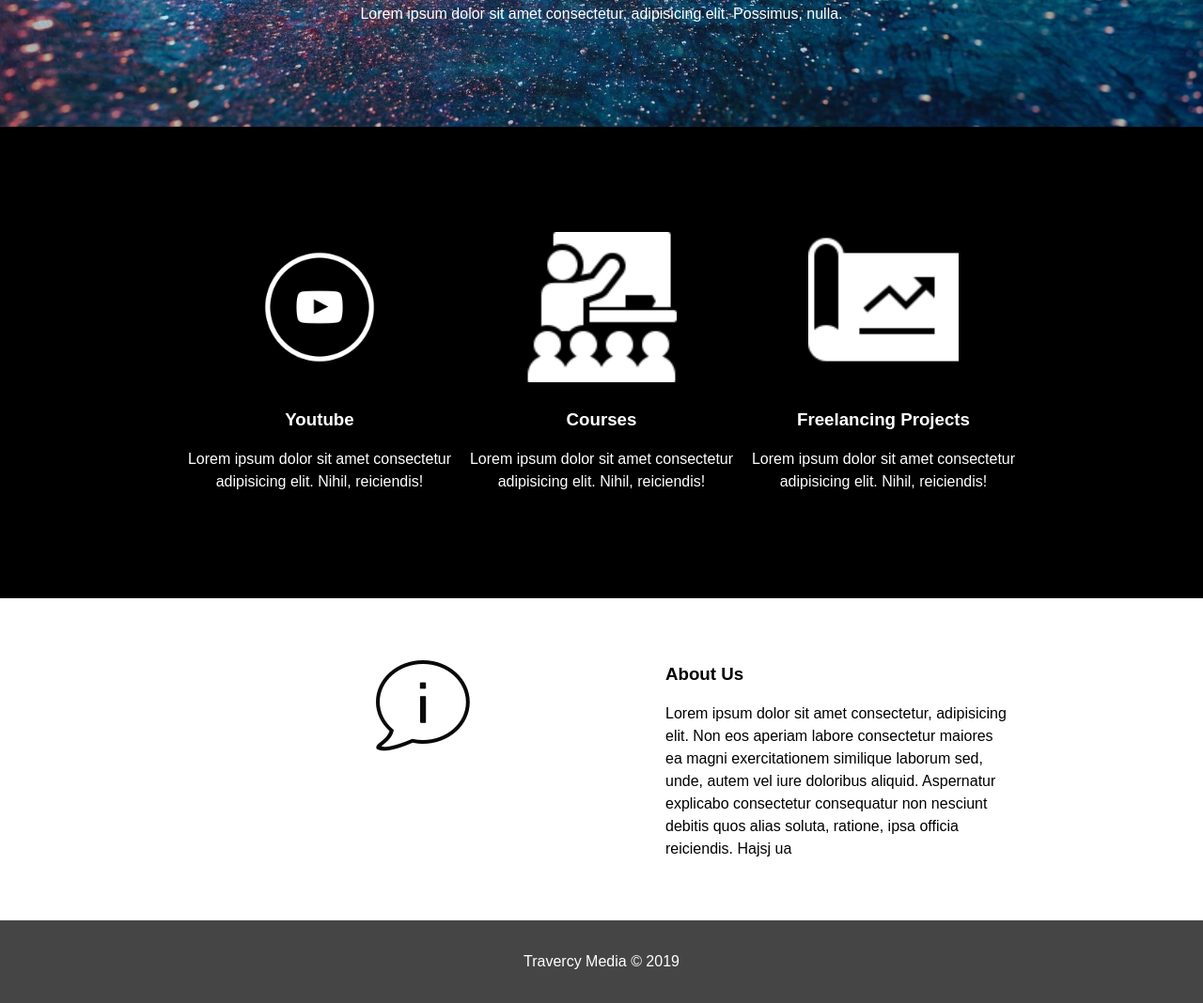
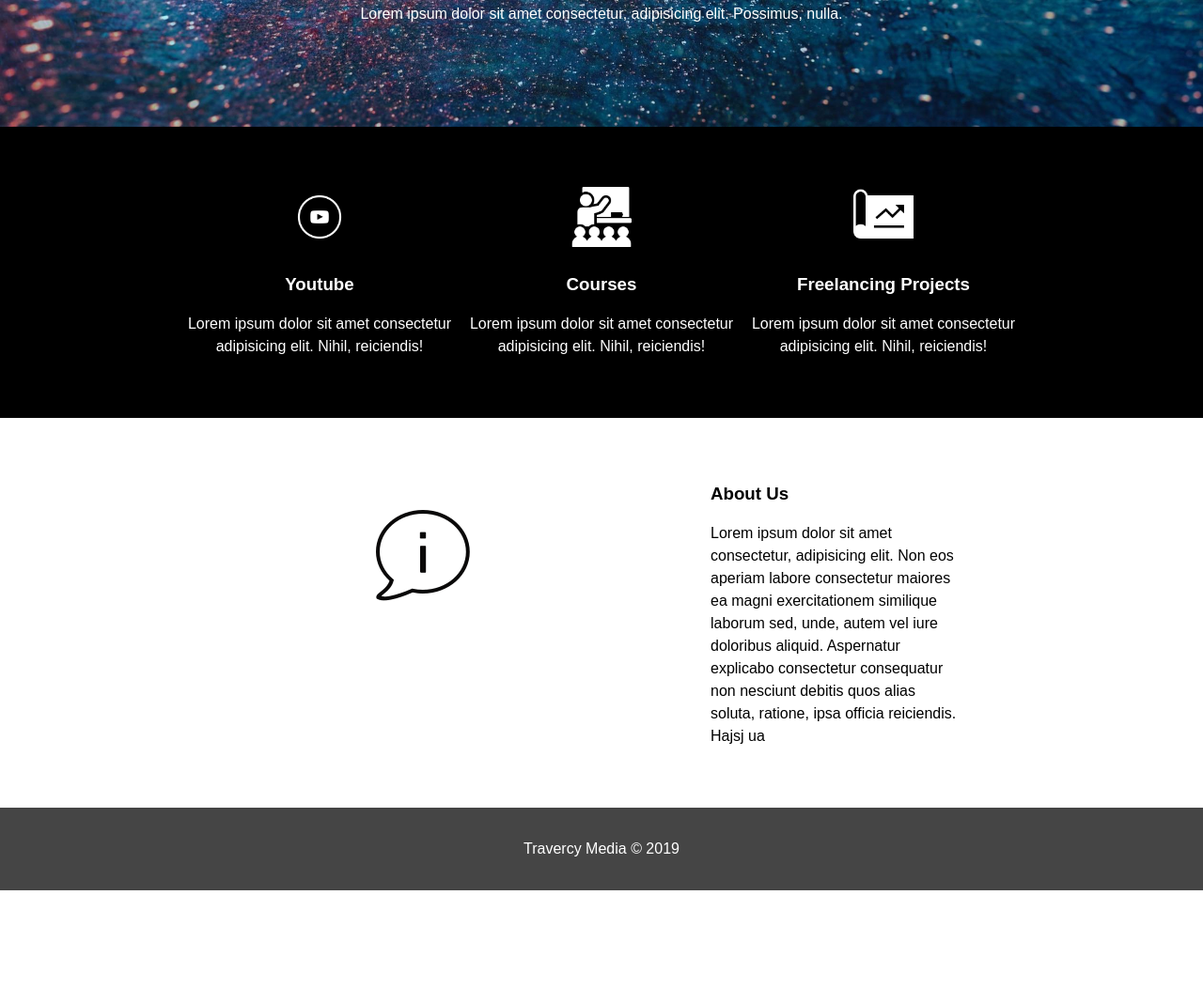
Before and after one commit to Dimaestrem/Flex-Page-2, a plain HTML site: page index.html in a window 1280 px wide. Shown: the part 585-1653 px from the top of the page at 94% size. After the commit the page ends 1533 px from the top, so only its background shows below. Drawn offline with Linux system fonts and the light colour scheme.

Commit message:
Fix section a, b

```diff
--- a/assets/css/style.css
+++ b/assets/css/style.css
@@ -49,8 +49,8 @@ header img {
 
 li img {
   color: white;
-  width: 10em;
-  height: 10em;
+  width: 4em;
+  height: 4em;
 }
 
 ul {
@@ -59,7 +59,7 @@ ul {
   flex-wrap: wrap;
   justify-content: center;
   min-width: 100%;
-  padding: 4em;
+  padding: 1em;
   background-color: black;
   color: white;
 }
@@ -85,11 +85,11 @@ h3 {
 }
 .section-b .box:first-child {
   padding-left: 25em;
-    padding-top: 4em;
+  padding-top: 6em;
 }
 
 .section-b .box {
-    padding: 3em 13em 4em 0em;
+  padding: 3em 16em 4em 0em;
   text-align: left;
 }
 
```
Lines whose indentation alone changed are shown as unchanged.
